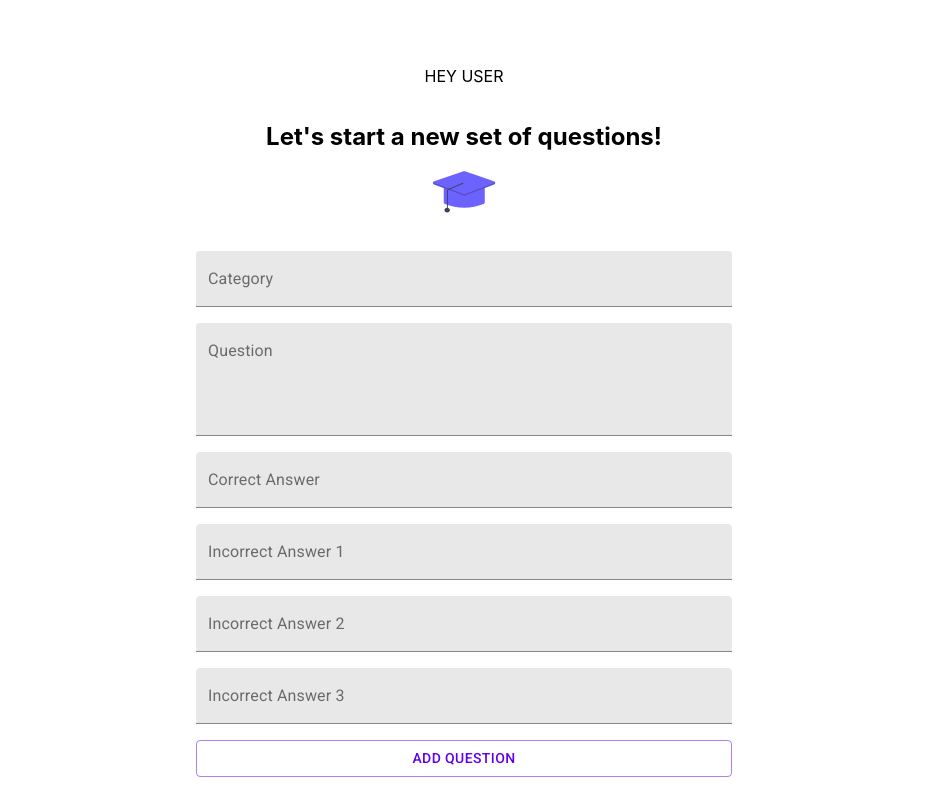
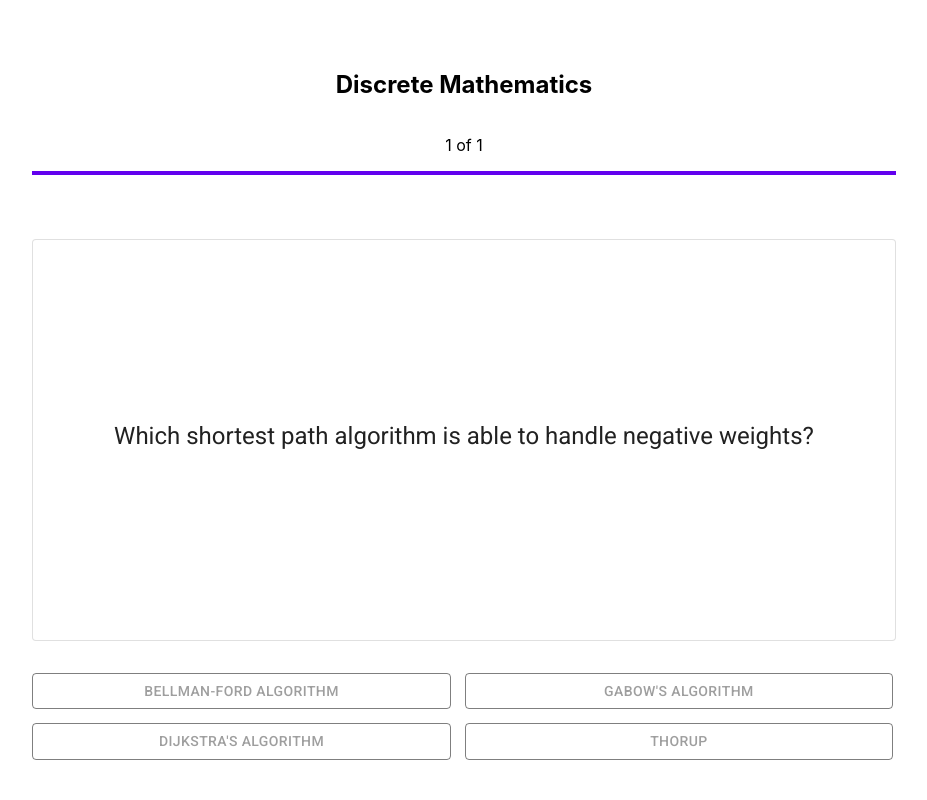
Before and after one commit to piercepatrick/taking-care-of-quizness-ui, a React (Create React App) app: page / in a window 1280 px wide. Shown: the whole page, without its empty margins (176-1103 px from the left). Built offline with nearby package versions, Linux system fonts and the light colour scheme.

Commit message:
quiz view basics

```diff
--- a/src/App.js
+++ b/src/App.js
@@ -1,12 +1,14 @@
 import { ThemeProvider } from "@material-ui/core";
 
 import NewQuestion from "./components/NewQuestion/NewQuestion";
+import QuizView from "./components/QuizView/QuizView";
 import { theme } from "./theme";
 
 function App() {
   return (
     <ThemeProvider theme={theme}>
-      <NewQuestion />
+      {/* <NewQuestion /> */}
+      <QuizView />
     </ThemeProvider>
   );
 }
--- /dev/null
+++ b/src/components/QuizView/QuizAnswers.js
@@ -0,0 +1,59 @@
+import { Button, Container, makeStyles } from "@material-ui/core";
+
+const useStyles = makeStyles((theme) => ({
+  answers: {
+    display: "flex",
+    flexWrap: "wrap",
+    alignContent: "center",
+    width: "100%",
+  },
+  answerRowLeft: {
+    marginRight: "0.5em",
+    marginBottom: "1em",
+    width: "48.5%",
+  },
+  answerRowRight: {
+    marginLeft: "0.5em",
+    marginBottom: "1em",
+    width: "49.5%",
+  },
+}));
+
+function QuizAnswers({ answers }) {
+  const classes = useStyles();
+
+  return (
+    <Container className={classes.answers}>
+      <Button
+        className={classes.answerRowLeft}
+        variant="outlined"
+        color="secondary"
+      >
+        {answers[0].answerText}
+      </Button>
+      <Button
+        className={classes.answerRowRight}
+        variant="outlined"
+        color="secondary"
+      >
+        {answers[1].answerText}
+      </Button>
+      <Button
+        className={classes.answerRowLeft}
+        variant="outlined"
+        color="secondary"
+      >
+        {answers[2].answerText}
+      </Button>
+      <Button
+        className={classes.answerRowRight}
+        variant="outlined"
+        color="secondary"
+      >
+        {answers[3].answerText}
+      </Button>
+    </Container>
+  );
+}
+
+export default QuizAnswers;
--- /dev/null
+++ b/src/components/QuizView/QuizCard.js
@@ -0,0 +1,36 @@
+import {
+  Card,
+  CardContent,
+  Container,
+  makeStyles,
+  Typography,
+} from "@material-ui/core";
+
+const useStyles = makeStyles({
+  root: {
+    marginTop: "4em",
+    marginBottom: "2em",
+  },
+  card: {
+    display: "flex",
+    alignItems: "center",
+    justifyContent: "center",
+    height: "25em",
+  },
+});
+
+function QuizCard({ question }) {
+  const classes = useStyles();
+
+  return (
+    <Container className={classes.root}>
+      <Card className={classes.card} variant="outlined">
+        <CardContent className={classes.question}>
+          <Typography variant="h5">{question}</Typography>
+        </CardContent>
+      </Card>
+    </Container>
+  );
+}
+
+export default QuizCard;
--- /dev/null
+++ b/src/components/QuizView/QuizHeader.js
@@ -0,0 +1,41 @@
+import { useEffect, useState } from "react";
+import { Container, LinearProgress, makeStyles } from "@material-ui/core";
+
+const useStyles = makeStyles((theme) => ({
+  header: {
+    display: "flex",
+    flexDirection: "column",
+    marginTop: "50px",
+    marginBottom: "30px",
+    "& h2, & p": {
+      textAlign: "center",
+      marginLeft: "auto",
+      marginRight: "auto",
+    },
+  },
+}));
+
+function QuizHeader({ categoryName, currentQuestionNumber, totalQuestions }) {
+  const classes = useStyles();
+  const [percentDone, setPercentDone] = useState(0);
+
+  useEffect(() => {
+    setPercentDone((currentQuestionNumber / totalQuestions) * 100);
+  }, [currentQuestionNumber, totalQuestions]);
+
+  return (
+    <Container className={classes.header}>
+      <h2>{categoryName}</h2>
+      <p>
+        {currentQuestionNumber} of {totalQuestions}
+      </p>
+      <LinearProgress
+        color="primary"
+        variant="determinate"
+        value={percentDone}
+      />
+    </Container>
+  );
+}
+
+export default QuizHeader;
--- /dev/null
+++ b/src/components/QuizView/QuizView.js
@@ -0,0 +1,57 @@
+import { useState } from "react";
+import { Container, makeStyles } from "@material-ui/core";
+
+import QuizHeader from "./QuizHeader";
+import QuizCard from "./QuizCard";
+import QuizAnswers from "./QuizAnswers";
+
+const useStyles = makeStyles((theme) => ({
+  root: {},
+}));
+
+const questions = [
+  {
+    questionId: "12345-12345-12345-12345",
+    categoryName: "Discrete Mathematics",
+    question:
+      "Which shortest path algorithm is able to handle negative weights?",
+    answers: [
+      {
+        answerText: "Bellman-Ford Algorithm",
+        isCorrect: true,
+      },
+      {
+        answerText: "Gabow's Algorithm",
+        isCorrect: false,
+      },
+      {
+        answerText: "Dijkstra's Algorithm",
+        isCorrect: false,
+      },
+      {
+        answerText: "Thorup",
+        isCorrect: false,
+      },
+    ],
+  },
+];
+
+function QuizView() {
+  const classes = useStyles();
+
+  const [question, setQuestion] = useState(questions[0]);
+
+  return (
+    <Container className={classes.root} maxWidth="md">
+      <QuizHeader
+        categoryName={question.categoryName}
+        currentQuestionNumber={questions.indexOf(question) + 1}
+        totalQuestions={questions.length}
+      />
+      <QuizCard question={question.question} />
+      <QuizAnswers answers={question.answers} />
+    </Container>
+  );
+}
+
+export default QuizView;
```
